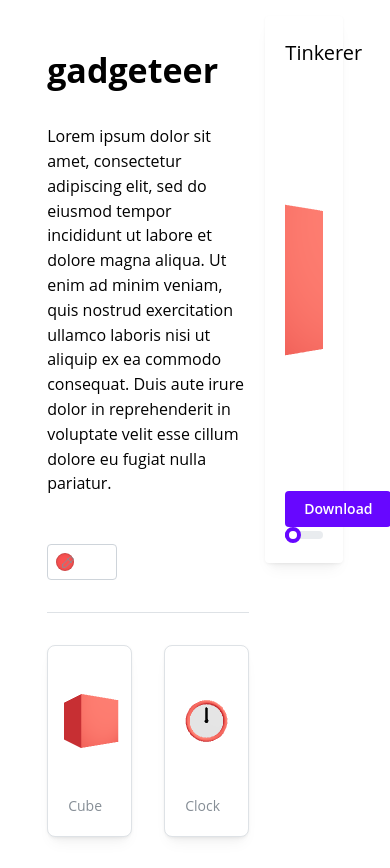
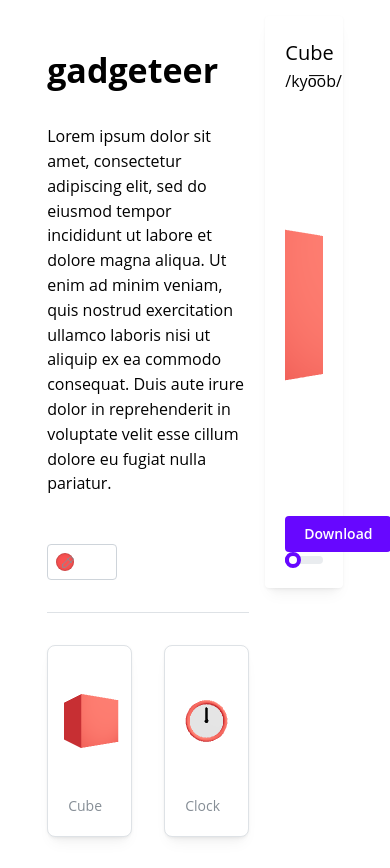
Before and after one commit to janakitti/gadgets, a React (Create React App) app: page / in a window 390 px wide. Both pictures are taken after a click on the element "Cube". Built offline with nearby package versions, Linux system fonts and the light colour scheme.

Commit message:
Display name and phonetic name in tinkerer

```diff
--- a/src/GadgetLibrary.tsx
+++ b/src/GadgetLibrary.tsx
@@ -1,4 +1,4 @@
-interface LibraryEntry {
+export interface LibraryEntry {
   id: string;
   name: string;
   phoneticName: string;
--- a/src/Gallery.tsx
+++ b/src/Gallery.tsx
@@ -26,11 +26,7 @@ function Gallery() {
 
   useEffect(() => {
     const gadgetCards = GadgetLibrary.map((g) => (
-      <GadgetCard
-        key={g.id}
-        name={g.name}
-        onClick={() => setSelectedGadget(g.id)}
-      >
+      <GadgetCard key={g.id} name={g.name} onClick={() => setSelectedGadget(g)}>
         {gadgetFactory(g.id, primaryColor)}
       </GadgetCard>
     ));
--- a/src/Store.tsx
+++ b/src/Store.tsx
@@ -1,11 +1,12 @@
 import { create } from "zustand";
+import { LibraryEntry } from "./GadgetLibrary";
 
 interface GalleryState {
-  selectedGadget: string | null;
+  selectedGadget: LibraryEntry | null;
   primaryColor: string;
   canvasUrl: string | null;
 
-  setSelectedGadget: (id: string) => void;
+  setSelectedGadget: (gadget: LibraryEntry) => void;
   clearSelectedGadget: () => void;
 
   setPrimaryColor: (color: string) => void;
@@ -18,9 +19,9 @@ export const useGalleryStore = create<GalleryState>((set) => ({
   primaryColor: "#fa5252",
   canvasUrl: null,
 
-  setSelectedGadget: (id: string) =>
+  setSelectedGadget: (gadget: LibraryEntry) =>
     set(() => ({
-      selectedGadget: id,
+      selectedGadget: gadget,
     })),
 
   clearSelectedGadget: () => set(() => ({ selectedGadget: null })),
--- a/src/Tinkerer.tsx
+++ b/src/Tinkerer.tsx
@@ -18,8 +18,13 @@ const Tinkerer = () => {
         mt="ms"
         // style={{ height: "40%" }}
       >
-        <Text size="xl">Tinkerer</Text>
-        {selectedGadget && editorFactory(selectedGadget, primaryColor)}
+        {selectedGadget && (
+          <>
+            <Text size="xl">{selectedGadget.name}</Text>
+            <Text size="md">{selectedGadget?.phoneticName}</Text>
+          </>
+        )}
+        {selectedGadget && editorFactory(selectedGadget.id, primaryColor)}
       </Paper>
     </Paper>
   );
```
